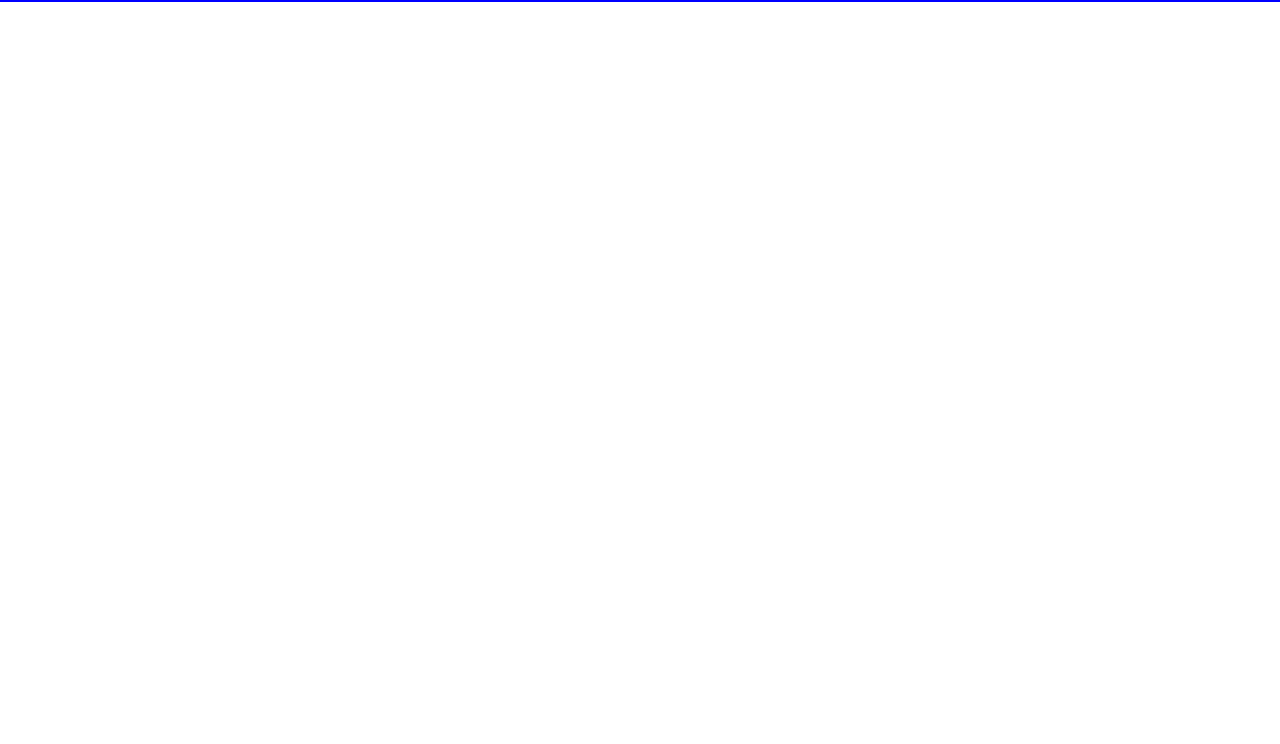
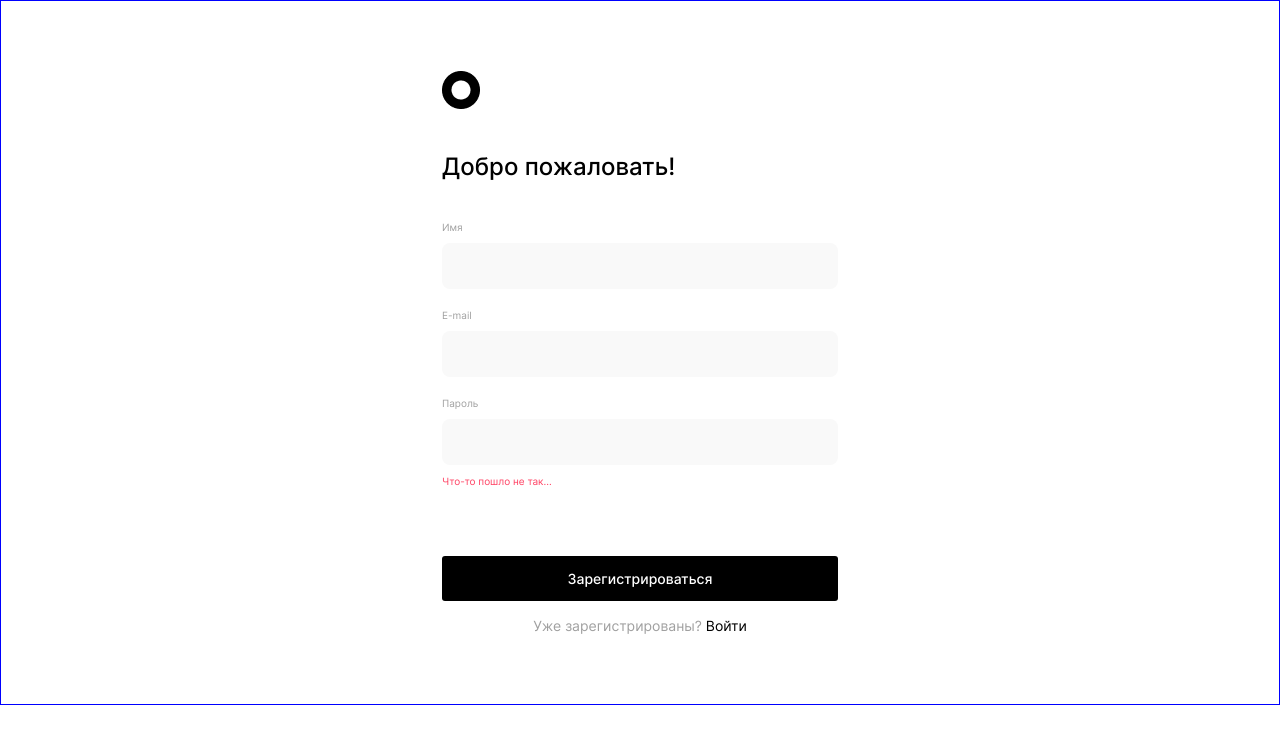
Before and after one commit to ana-anajel/movies-explorer-frontend, a React (Create React App) app in the folder movies-explorer-frontend/: page /signup in a window 1280 px wide. Before the commit this address had no page. Shown: the top 744 px of the page. Built offline with nearby package versions, Linux system fonts and the light colour scheme.

Commit message:
Создать контроллер ошибки

```diff
--- /dev/null
+++ b/movies-explorer-frontend/src/components/Animation/Animation.css
@@ -0,0 +1,9 @@
+.animation {
+  opacity: 1;
+  transition: opacity 0.2s linear 0.1s;
+}
+
+.animation:hover {
+  opacity: 0.6;
+  cursor: pointer;
+}
--- a/movies-explorer-frontend/src/components/App/App.js
+++ b/movies-explorer-frontend/src/components/App/App.js
@@ -3,9 +3,13 @@ import React from 'react';
 // import { BrowserRouter } from 'react-router-dom';
 import { Routes, Route } from 'react-router-dom';
 import './App.css';
+import PageNotFound from '../PageNotFound/PageNotFound';
+import Register from '../Register/Register';
+import Login from '../Login/Login';
 import Header from '../Header/Header';
 import Main from '../Main/Main';
 import Movies from '../Movies/Movies';
+import SavedMovies from '../SavedMovies/SavedMovies';
 import Footer from '../Footer/Footer';
 import Profile from '../Profile/Profile';
 
@@ -13,6 +17,9 @@ function App() {
   return (
     <div className="page">
       <Routes>
+        <Route path="/signup" element={<Register />} />
+        <Route path="/signin" element={<Login />} />
+
         <Route path="/" element={(
           <>
             <Header />
@@ -29,13 +36,22 @@ function App() {
           </>
         )} />
 
-        <Route path='/users/me' element={(
+        <Route path='/saved-movies' element={(
+          <>
+            <Header />
+            <SavedMovies />
+            <Footer />
+          </>
+        )} />
+
+        <Route path='/profile' element={(
           <>
             <Header />
             <Profile />
           </>
         )} />
 
+        <Route path="*" element={<PageNotFound />} />
       </Routes>
     </div >
   );
--- a/movies-explorer-frontend/src/components/Login/Login.js
+++ b/movies-explorer-frontend/src/components/Login/Login.js
@@ -0,0 +1,65 @@
+import React from 'react';
+import { Link } from 'react-router-dom';
+import logo from '../../images/logo.png';
+import '../SignForm/SignForm.css';
+import '../Animation/Animation.css';
+
+function Login() {
+  return (
+    <div className="sign-form">
+      <div className="sign-form__container">
+        <img className='sign-form__logo' alt="Логотип сайта. Черный круг." src={logo} />
+        <h1 className="sign-form__title">Рады видеть!</h1>
+
+        <form className='sign-form__form'>
+          <ul className='sign-form__label-container'>
+            <li>
+              <label className="sign-form__label">
+                <h3 className='sign-form__name'>E-mail</h3>
+                <input
+                  className='sign-form__input'
+                  // value={email || ''}
+                  // onChange={handleEmail}
+                  id="email"
+                  name="email"
+                  type="email"
+                  minLength="2"
+                  required
+                />
+                <span className="sign-form__error-message popup__input-error-name"></span>
+              </label>
+            </li>
+
+            <li>
+              <label className="sign-form__label">
+                <h3 className='sign-form__name'>Пароль</h3>
+                <input
+                  className='sign-form__input sign-form__input-error'
+                  // value={email || ''}
+                  // onChange={handleEmail}
+                  id="password"
+                  name="password"
+                  type="password"
+                  minLength="2"
+                  maxLength="30"
+                  required
+                />
+                <span className="sign-form__error-message popup__input-error-name"></span>
+              </label>
+            </li>
+          </ul>
+
+          <button
+            className="sign-form__button animation"
+            type="submit"
+            aria-label="Кнопка сохранить"
+          >Войти</button>
+          <h2 className='sign-form__span'>Ещё не зарегистрированы?
+            <Link className='sign-form__link animation' to='/signup'> Регистрация</Link></h2>
+        </form>
+      </div>
+    </div>
+  );
+}
+
+export default Login;
--- /dev/null
+++ b/movies-explorer-frontend/src/components/PageNotFound/PageNotFound.css
@@ -0,0 +1,60 @@
+.error {
+  width: 100%;
+  height: 100%;
+  box-sizing: border-box;
+  padding: 246px 0 60px;
+}
+
+.error__content {
+  text-align: center;
+  font-weight: 400;
+  margin: 0 auto;
+}
+
+.error__title {
+  font-size: 140px;
+  line-height: 169px;
+  margin: 0 0 5px;
+}
+
+.error__subtitle {
+  font-size: 16px;
+  line-height: 19px;
+  margin: 0 0 184px
+}
+
+.error__link {
+  font-size: 14px;
+  line-height: 17px;
+  color: #000;
+  text-decoration: none;
+}
+
+@media screen and (max-width: 924px) {
+  .error {
+    padding: 408px 0 222px;
+  }
+}
+
+@media screen and (max-width: 577px) {
+  .error {
+    padding: 329px 10px 30px;
+  }
+
+  .error__title {
+    font-size: 80px;
+    line-height: 97px;
+    margin: 0 0 10px;
+  }
+
+  .error__subtitle {
+    font-size: 12px;
+    line-height: 15px;
+    margin: 0 0 284px
+  }
+
+  .error__link {
+    font-size: 12px;
+    line-height: 15px;
+  }
+}
--- /dev/null
+++ b/movies-explorer-frontend/src/components/PageNotFound/PageNotFound.js
@@ -0,0 +1,18 @@
+import React from 'react';
+import { Link } from 'react-router-dom';
+import '../PageNotFound/PageNotFound.css';
+import '../Animation/Animation.css';
+
+function PageNotFound() {
+  return (
+    <main className="error">
+      <div className='error__content'>
+        <h1 className="error__title">404</h1>
+        <p className="error__subtitle">Страница не найдена</p>
+        <Link className='error__link animation' to='/'>Назад</Link>
+      </div>
+    </main>
+  );
+}
+
+export default PageNotFound;
--- a/movies-explorer-frontend/src/components/Register/Register.js
+++ b/movies-explorer-frontend/src/components/Register/Register.js
@@ -0,0 +1,85 @@
+import React from 'react';
+import { Link } from 'react-router-dom';
+import logo from '../../images/logo.png';
+import '../SignForm/SignForm.css';
+import '../Animation/Animation.css';
+
+function Register() {
+  return (
+    <div className="sign-form">
+      <div className="sign-form__container">
+        <Link className='sign-form__link animation' to='/'>
+          <img className='sign-form__logo' alt="Логотип сайта. Черный круг." src={logo} />
+        </Link>
+        <h1 className="sign-form__title">Добро пожаловать!</h1>
+
+        <form className='sign-form__form'>
+          <ul className='sign-form__label-container'>
+            <li>
+              <label className="sign-form__label">
+                <h3 className='sign-form__name'>Имя</h3>
+                <input
+                  className='sign-form__input'
+                  // value={email || ''}
+                  // onChange={handleEmail}
+                  id="name"
+                  name="name"
+                  type="name"
+                  minLength="2"
+                  required
+                />
+                <span className="sign-form__error-message popup__input-error-name"></span>
+              </label>
+            </li>
+
+            <li>
+              <label className="sign-form__label">
+                <h3 className='sign-form__name'>E-mail</h3>
+                <input
+                  className='sign-form__input'
+                  // value={email || ''}
+                  // onChange={handleEmail}
+                  id="email"
+                  name="email"
+                  type="email"
+                  minLength="2"
+                  required
+                />
+                <span className="sign-form__error-message popup__input-error-name"></span>
+              </label>
+            </li>
+
+            <li>
+              <label className="sign-form__label">
+                <h3 className='sign-form__name'>Пароль</h3>
+                <input
+                  className='sign-form__input sign-form__input-error'
+                  // value={email || ''}
+                  // onChange={handleEmail}
+                  id="password"
+                  name="password"
+                  type="password"
+                  minLength="2"
+                  maxLength="30"
+                  required
+                />
+                <span className="sign-form__error-message popup__input-error-name">Что-то пошло не так...</span>
+              </label>
+            </li>
+          </ul>
+
+          <button
+            className="sign-form__button animation"
+            type="submit"
+            aria-label="Кнопка сохранить"
+          >Зарегистрироваться</button>
+          <h2 className='sign-form__span'>Уже зарегистрированы?
+            <Link className='sign-form__link animation' to='/signin'> Войти</Link>
+          </h2>
+        </form>
+      </div>
+    </div>
+  );
+}
+
+export default Register;
--- /dev/null
+++ b/movies-explorer-frontend/src/components/SignForm/SignForm.css
@@ -0,0 +1,142 @@
+.sign-form {
+  box-sizing: border-box;
+  padding: 70px 0;
+}
+
+.sign-form__container {
+  width: 396px;
+  margin: 0 auto;
+}
+
+.sign-form__logo {
+  width: 38px;
+  height: 38px;
+  margin: 0 0 40px;
+}
+
+.sign-form__title {
+  font-weight: 500;
+  font-size: 24px;
+  line-height: 29px;
+  margin: 0;
+}
+
+.sign-form__form {
+  box-sizing: border-box;
+  padding: 40px 0 0;
+  /* display: flex;
+  flex-direction: column; */
+}
+
+.sign-form__label-container {
+  height: 335px;
+  list-style-type: none;
+  padding: 0;
+  margin: 0;
+}
+
+.sign-form__element {}
+
+.sign-form__label {
+  display: inline-block;
+  /* height: 100%; */
+  width: 100%;
+  margin: 0 0 20px;
+}
+
+.sign-form__name {
+  font-weight: 400;
+  font-size: 10px;
+  line-height: 12px;
+  color: #A0A0A0;
+  margin: 0 0 10px;
+}
+
+.sign-form__input {
+  border-radius: 8px;
+  background-color: #F9F9F9;
+  border: none;
+  height: 46px;
+  width: 100%;
+  font-weight: 400;
+  font-size: 13px;
+  line-height: 16px;
+  padding: 15px;
+  box-sizing: border-box;
+}
+
+.sign-form__input-error {
+  color: #FF4062;
+}
+
+.sign-form__error-message {
+  display: inline-block;
+  margin-top: 10px;
+  font-weight: 400;
+  font-size: 10px;
+  line-height: 12px;
+  color: #FF4062;
+}
+
+.sign-form__button {
+  font-weight: 500;
+  font-size: 14px;
+  line-height: 17px;
+  text-align: center;
+  color: #FFF;
+  width: 100%;
+  height: 45px;
+  background-color: #000;
+  border-radius: 3px;
+  border: none;
+  padding: 0;
+}
+
+.sign-form__span {
+  font-weight: 400;
+  font-size: 14px;
+  line-height: 17px;
+  text-align: center;
+  color: #A0A0A0;
+  padding: 0;
+  margin: 16px 0 0;
+}
+
+.sign-form__link {
+  color: #000;
+  text-decoration: none;
+}
+
+@media screen and (max-width: 924px) {
+  .sign-form {
+    padding: 232px 0;
+  }
+}
+
+@media screen and (max-width: 577px) {
+  .sign-form {
+    padding: 56px 30px 30px;
+  }
+
+  .sign-form__container {
+    width: 260px
+  }
+
+  .sign-form__logo {
+    display: block;
+    margin: 0 auto 50px;
+  }
+
+  .sign-form__title {
+    text-align: center;
+  }
+
+  .sign-form__label-container {
+    height: 423px;
+  }
+
+  .sign-form__span {
+    font-size: 12px;
+    line-height: 15px;
+  }
+}
```
Also changed, not shown: movies-explorer-frontend/src/components/Login/Login.css (deleted), movies-explorer-frontend/src/components/Register/Register.css (deleted), 1 other file (tests, documents, lock files or other folders).
